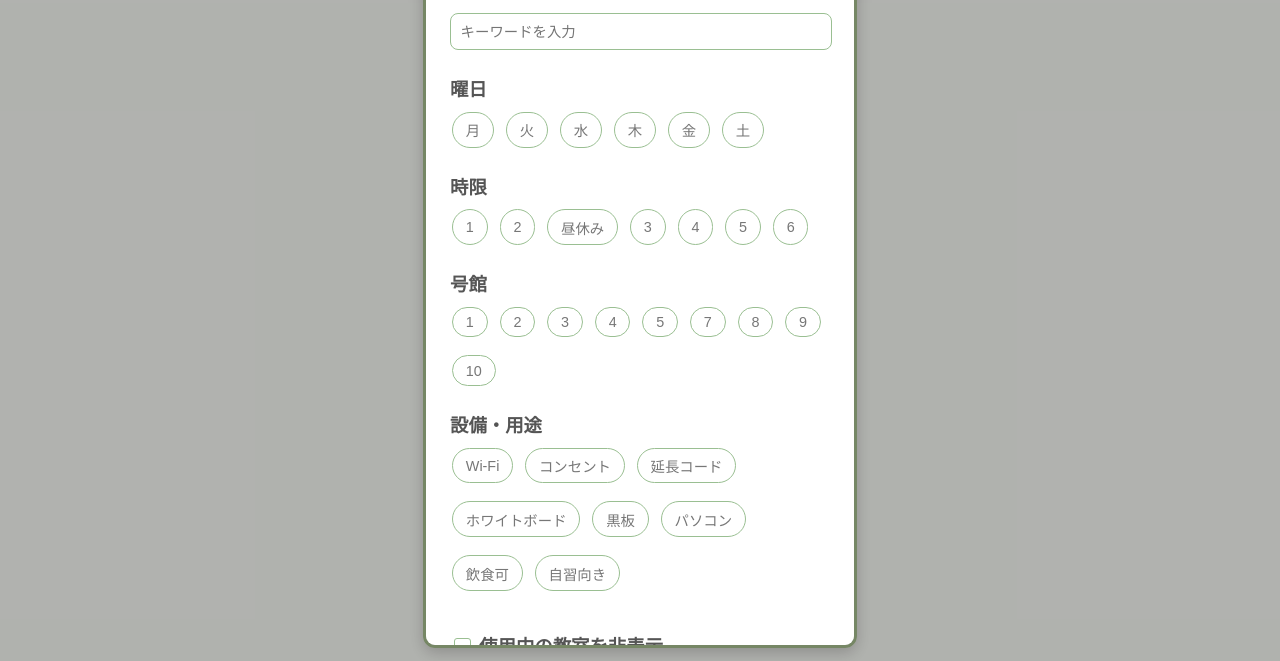
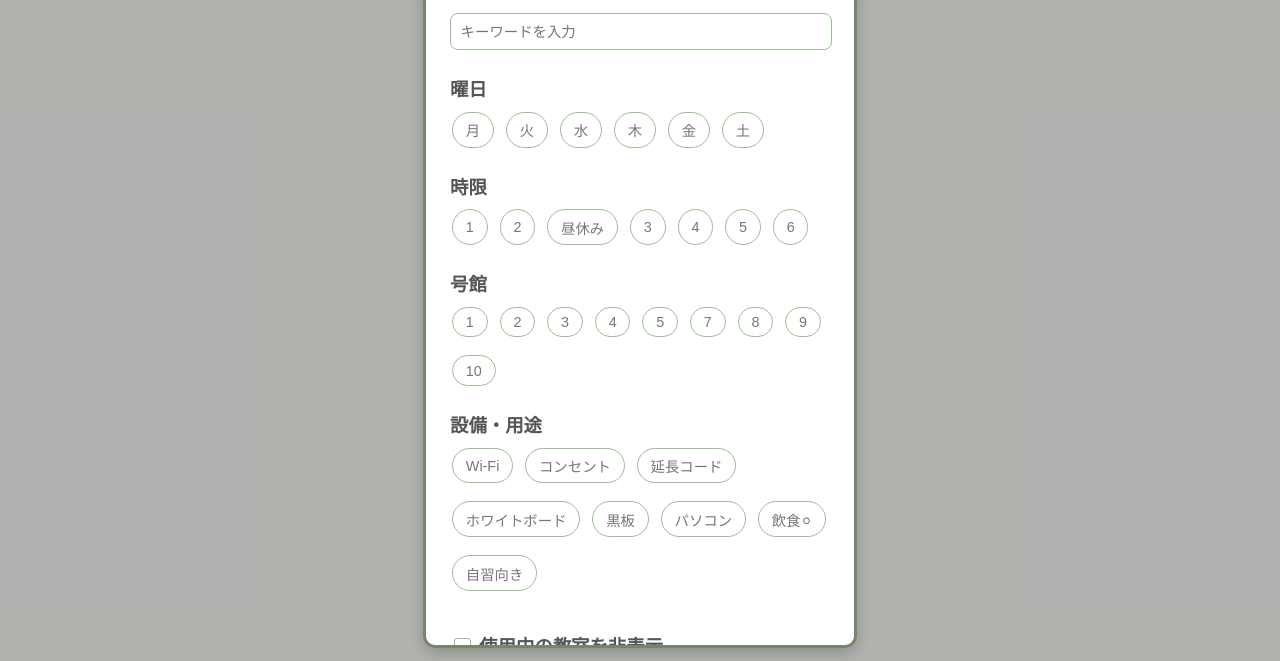
Before and after one commit to charbonqoo/development, a website: page Asapro2025_appNo2/public/index.html in a window 1280 px wide. Both pictures are taken after a click on the button 1141 px from the left and 48 px from the top of the page. Shown: the part 139-800 px from the top of the page. Drawn offline with Linux system fonts and the light colour scheme; no server answers; a web font is replaced by a local one.

Commit message:
Update index.html

```diff
--- a/Asapro2025_appNo2/public/index.html
+++ b/Asapro2025_appNo2/public/index.html
@@ -200,7 +200,7 @@
           <div class="option-group wide" data-selection="multi">
             <button>Wi-Fi</button><button>コンセント</button><button>延長コード</button>
             <button>ホワイトボード</button><button>黒板</button>
-            <button>パソコン</button><button>飲食可</button><button>自習向き</button>
+            <button>パソコン</button><button>飲食⚪︎</button><button>自習向き</button>
           </div>
           <div class="checkbox-group">
             <label><input type="checkbox"> 使用中の教室を非表示</label>
```
